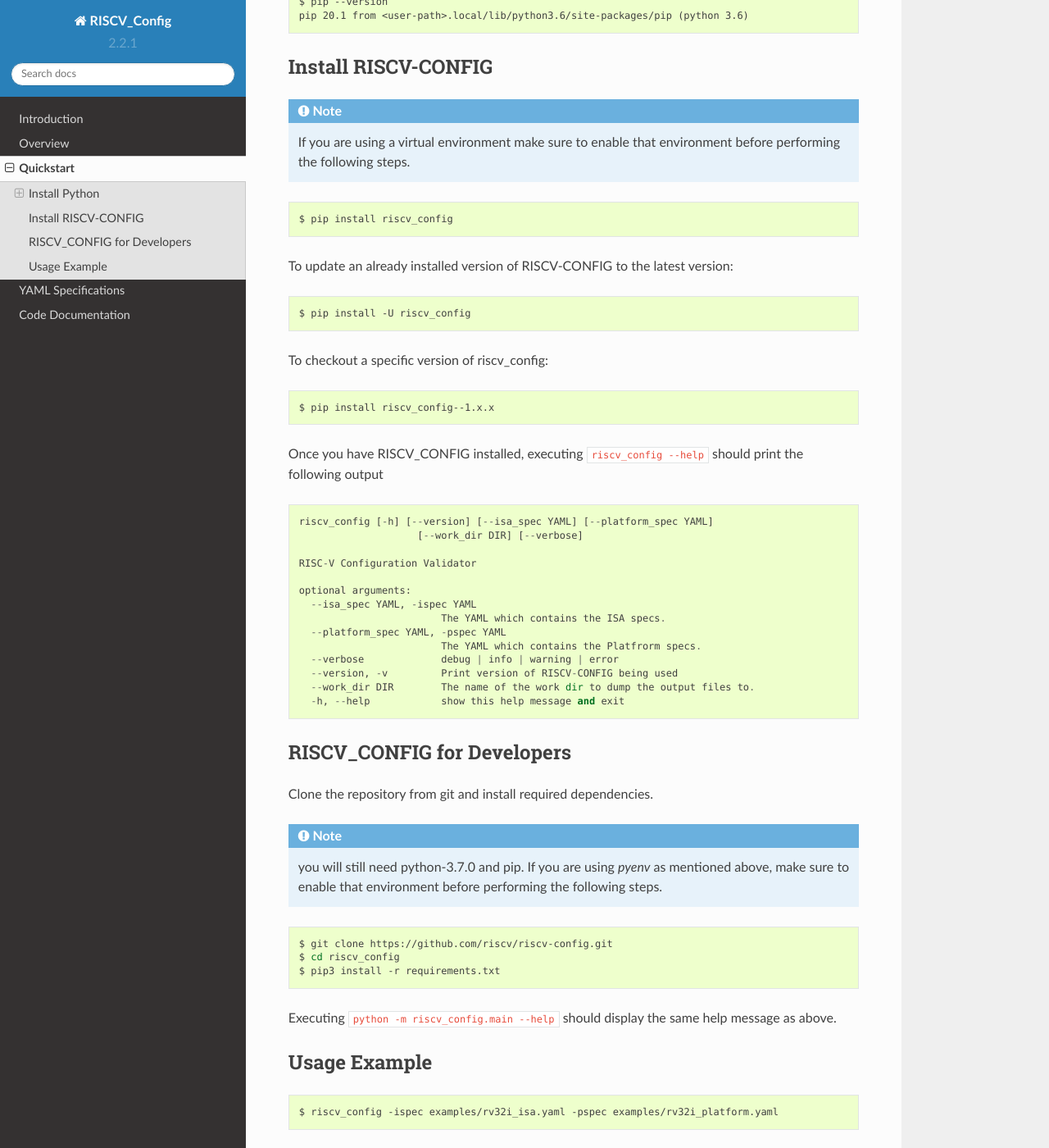
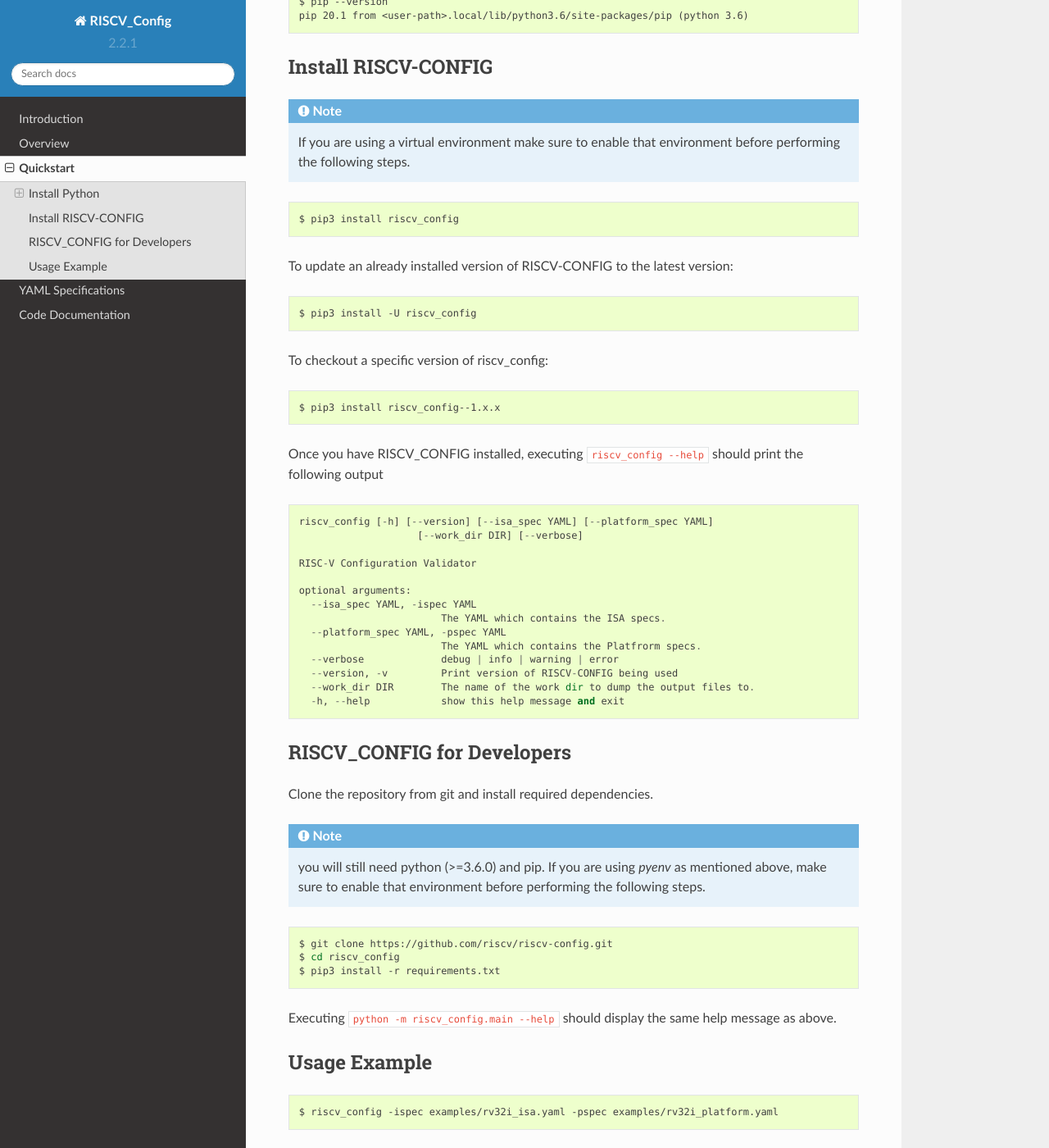
Before and after one commit to riscv-software-src/riscv-config, a Sphinx documentation site: the page built from docs/source/quickstart.rst, in a window 1280 px wide and 1400 px high, scrolled down 2196 px. Shown: the whole window at 82% size. Built offline with Sphinx 7.4.7 and the Read the Docs theme 2.0.0, drawn with Linux system fonts in a browser that asks for light colours.

Commit message:
minor typos

```diff
--- a/docs/source/quickstart.rst
+++ b/docs/source/quickstart.rst
@@ -97,19 +97,19 @@ Install RISCV-CONFIG
 
 .. code-block:: bash
 
-  $ pip install riscv_config
+  $ pip3 install riscv_config
 
 To update an already installed version of RISCV-CONFIG to the latest version:
 
 .. code-block:: bash
 
-  $ pip install -U riscv_config
+  $ pip3 install -U riscv_config
 
 To checkout a specific version of riscv_config:
 
 .. code-block:: bash
 
-  $ pip install riscv_config--1.x.x
+  $ pip3 install riscv_config--1.x.x
 
 Once you have RISCV_CONFIG installed, executing ``riscv_config --help`` should print the following
 output ::
@@ -134,7 +134,7 @@ RISCV_CONFIG for Developers
 
 Clone the repository from git and install required dependencies.
 
-.. note::  you will still need python-3.7.0 and pip.
+.. note::  you will still need python (>=3.6.0) and pip.
   If you are using `pyenv` as mentioned above, make sure to enable that environment before
   performing the following steps.
 
```
